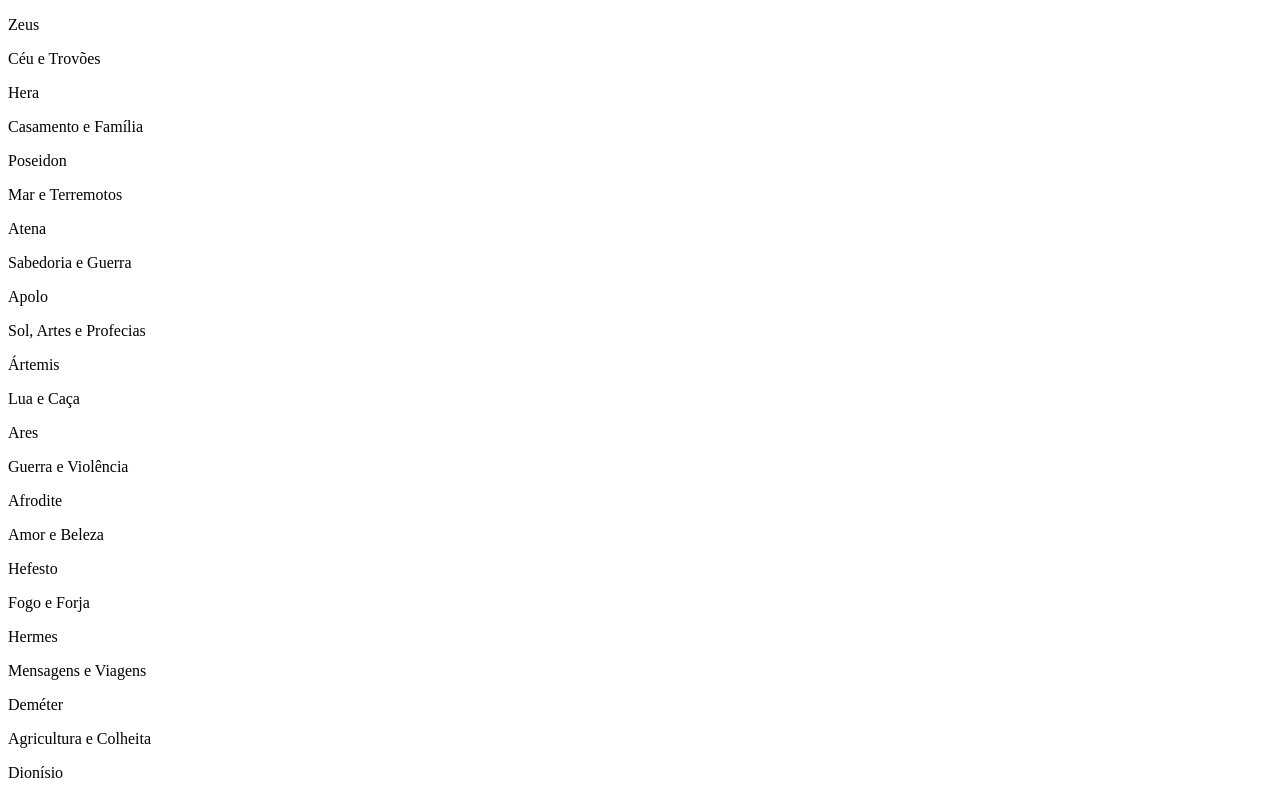
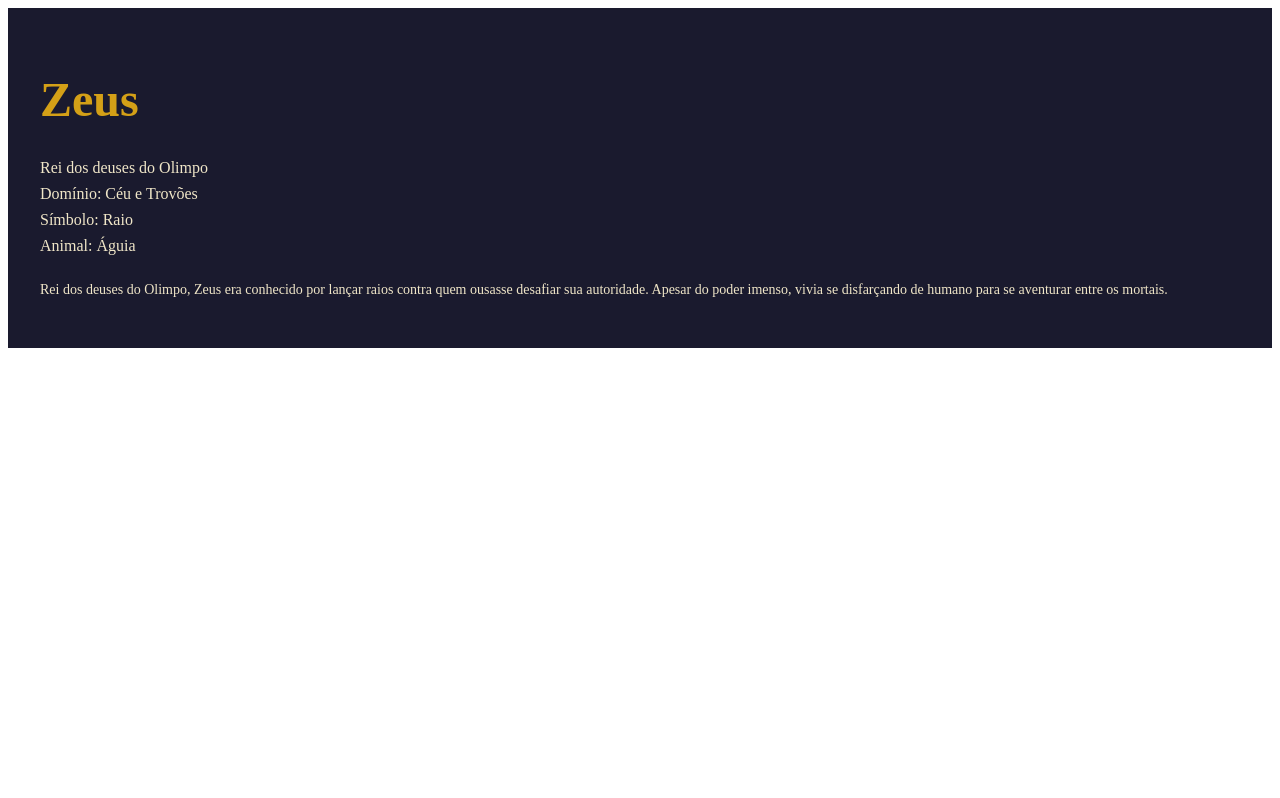
Before and after one commit to liliane-cs/react-portal-olimpo, a React (Vite) app: page / in a window 1280 px wide. Shown: the top 798 px of the page. Built offline with nearby package versions, Linux system fonts and the light colour scheme.

Commit message:
estilização das páginas Portal, Deuses e DetalhesDeus com a base de cores e letras

```diff
--- a/src/App.jsx
+++ b/src/App.jsx
@@ -1,9 +1,11 @@
+import { DetalhesDeuses } from "./pages/DetalhesDeuses"
 import { Deuses } from "./pages/Deuses"
+import { Portal } from "./pages/Portal"
 
 function App() {
   return (
     <>
-      <Deuses/>
+      <DetalhesDeuses/>
     </>
   )
 }
--- a/src/components/CardDeus/index.jsx
+++ b/src/components/CardDeus/index.jsx
@@ -1,9 +1,10 @@
+import { Card } from "./style"
 
 export const CardDeus  = ({nome,dominio}) => {
     return(
-    <div>
+    <Card>
         <p>{nome}</p>
         <p>{dominio}</p>
-    </div>
+    </Card>
 )
 }
--- a/src/components/CardDeus/style.jsx
+++ b/src/components/CardDeus/style.jsx
@@ -0,0 +1,11 @@
+import styled from "styled-components";
+
+export const Card = styled.div`
+    background-color: #1a1a2e;
+    border: 1px solid gold;
+    border-radius: 8px;
+    padding: 16px;
+    margin: 8px;
+    color: #f0e6c8;
+    width: 180px;
+`;
--- a/src/pages/DetalhesDeuses/index.jsx
+++ b/src/pages/DetalhesDeuses/index.jsx
@@ -1,8 +1,13 @@
+import { Container,Nome,Info,Descricao } from "./style"
 export const DetalhesDeuses = () => {
     return(
-        <div>
-            <p>Detalhes dos Deuses</p>
-        </div>
+        <Container>
+           <Nome>Zeus</Nome>
+            <Info>Rei dos deuses do Olimpo</Info>
+            <Info>Domínio: Céu e Trovões</Info>
+            <Info>Símbolo: Raio</Info>
+            <Info>Animal: Águia</Info>
+            <Descricao>Rei dos deuses do Olimpo, Zeus era conhecido por lançar raios contra quem ousasse desafiar sua autoridade. Apesar do poder imenso, vivia se disfarçando de humano para se aventurar entre os mortais.</Descricao>
+        </Container>
     )
-
 }
--- a/src/pages/DetalhesDeuses/style.jsx
+++ b/src/pages/DetalhesDeuses/style.jsx
@@ -0,0 +1,23 @@
+import styled from "styled-components"
+
+export const Container = styled.div`
+    background-color: #1a1a2e;
+    color: #f0e6c8;
+    padding: 32px;
+`
+
+export const Nome = styled.h1`
+    color: #d4a017;
+    font-size: 48px;
+`
+
+export const Info = styled.p`
+    font-size: 16px;
+    margin: 8px 0;
+`
+
+export const Descricao = styled.p`
+    font-size: 14px;
+    margin-top: 24px;
+    line-height: 1.6;
+`
--- a/src/pages/Deuses/index.jsx
+++ b/src/pages/Deuses/index.jsx
@@ -1,13 +1,14 @@
 import { CardDeus } from "../../components/CardDeus"
 import { listaDosDeuses } from "../../data/deuses"
+import { Container } from "./style"
 
 export const Deuses = () => {
     return(
-        <div>
+        <Container>
             {listaDosDeuses.map((deusIndividualmente) =>
             <CardDeus nome={deusIndividualmente.nome} dominio={deusIndividualmente.dominio}/>)
             }
-        </div>
+        </Container>
 
 
 )
--- a/src/pages/Deuses/style.jsx
+++ b/src/pages/Deuses/style.jsx
@@ -0,0 +1,7 @@
+import styled from "styled-components";
+
+export const Container = styled.div`
+    display: flex;
+    flex-wrap: wrap;
+    padding: 16px;
+`
--- a/src/pages/Portal/index.jsx
+++ b/src/pages/Portal/index.jsx
@@ -1,9 +1,11 @@
+import { Container } from "./style"
+
 export const Portal = () => {
     return(
-        <div>
+        <Container>
             <h1> Portal do Olimpo </h1>
             <h3>Apaixonado por mitologia grega? Explore o Portal do Olimpo e conheça os deuses, seus símbolos e os mitos que definiram uma era</h3>
 
-        </div>
+        </Container>
     )
 }
--- a/src/pages/Portal/style.jsx
+++ b/src/pages/Portal/style.jsx
@@ -0,0 +1,12 @@
+import styled from "styled-components";
+
+export const Container = styled.div`
+    display: flex;
+    flex-direction: column;
+    align-items: center;
+    justify-content: center;
+    background-color: #1a1a2e;
+    color: #f0e6c8;
+    text-align: center;
+    padding: 32px;
+`
```
